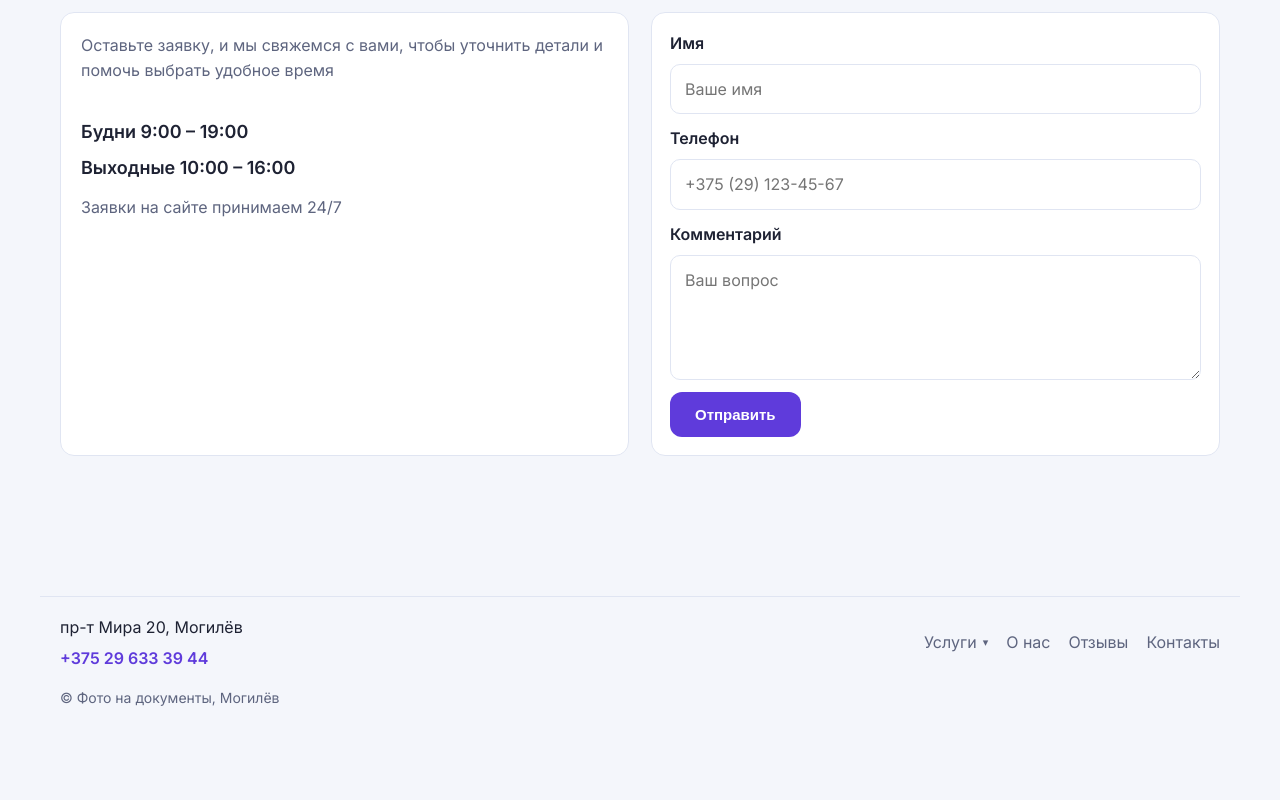
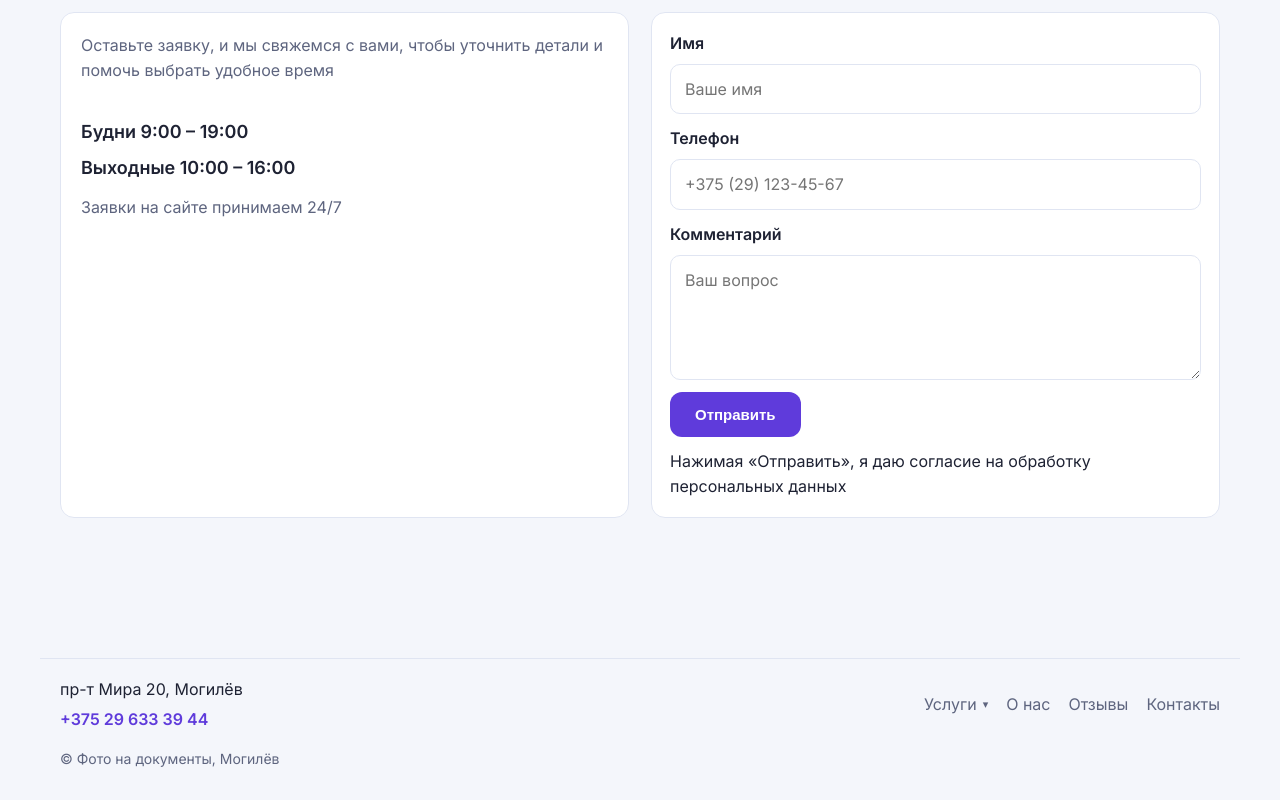
Before and after one commit to fotomogilev/fotomogilev.by, a website: page index.html in a window 1280 px wide. Shown: the part 10469-11269 px from the top of the page. Before the commit the page ends 11207 px from the top, so only its background shows below. Drawn offline with Linux system fonts and the light colour scheme.

Commit message:
Update index.html

```diff
--- a/index.html
+++ b/index.html
@@ -748,6 +748,7 @@
               <textarea id="comment" name="comment" class="form__input form__input--textarea" placeholder="Ваш вопрос" rows="4"></textarea>
             </div>
             <button type="submit" class="button button--primary form__submit">Отправить</button>
+            <p class="form__consent">Нажимая «Отправить», я даю согласие на <a href="/privacy">обработку персональных данных</a></p>
             <p class="form-message succes disp" role="status">Заявка отправлена!</p>
             <p class="form-message form-error disp" role="alert">Не удалось отправить заявку. Попробуйте позже</p>
           </form>
```
